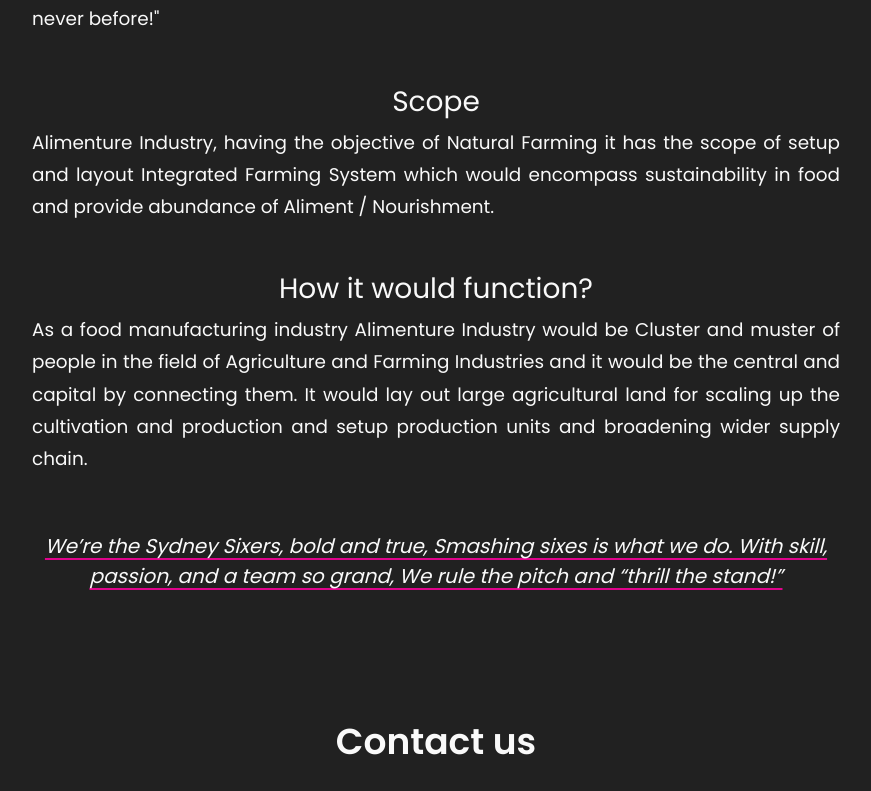
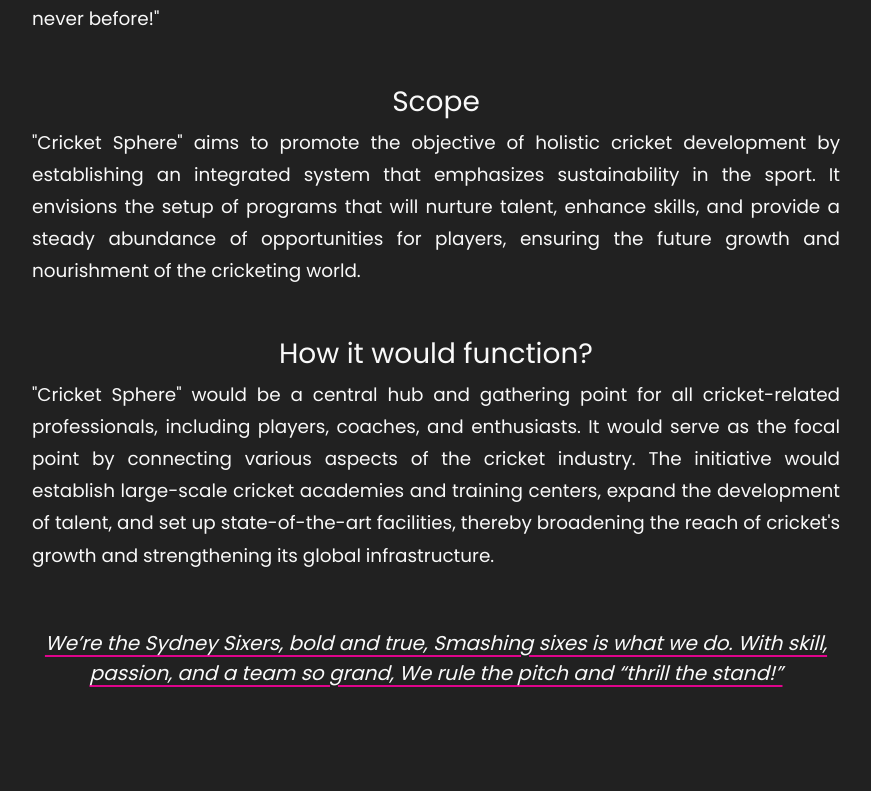
Before and after one commit to logesh-morrison/homepage, a React (Vite) app: page / in a window 1280 px wide. Shown: the part 1469-2260 px from the top of the page, without its empty margins (204-1075 px from the left). Built offline with nearby package versions, Linux system fonts and the light colour scheme.

Commit message:
changes done in uat

```diff
--- a/src/App.jsx
+++ b/src/App.jsx
@@ -5,9 +5,7 @@
 import logo from "./assets/sydney-sixers.svg";
 import ParticlesComponent from "./ParticleComponent.jsx";
 
-
 function App() {
-
   useEffect(() => {
     const navMenu = document.getElementById("nav-menu");
     const navToggle = document.getElementById("nav-toggle");
@@ -162,8 +160,7 @@
 
   return (
     <div className="App dark-theme">
-
-<ParticlesComponent/>
+      <ParticlesComponent />
 
       <header className="header" id="header">
         <nav className="nav container">
@@ -219,7 +216,6 @@
         </nav>
       </header>
       {/* <div id="particles-js"></div> */}
-
 
       <main className="main">
         <section className="home section" id="home">
@@ -294,20 +290,24 @@
 
             <h1 className="about__title">Scope</h1>
             <p className="about__description">
-              Alimenture Industry, having the objective of Natural Farming it
-              has the scope of setup and layout Integrated Farming System which
-              would encompass sustainability in food and provide abundance of
-              Aliment / Nourishment.
+              "Cricket Sphere" aims to promote the objective of holistic cricket
+              development by establishing an integrated system that emphasizes
+              sustainability in the sport. It envisions the setup of programs
+              that will nurture talent, enhance skills, and provide a steady
+              abundance of opportunities for players, ensuring the future growth
+              and nourishment of the cricketing world.
             </p>
 
             <h1 className="about__title">How it would function?</h1>
             <p className="about__description">
-              As a food manufacturing industry Alimenture Industry would be
-              Cluster and muster of people in the field of Agriculture and
-              Farming Industries and it would be the central and capital by
-              connecting them. It would lay out large agricultural land for
-              scaling up the cultivation and production and setup production
-              units and broadening wider supply chain.
+              "Cricket Sphere" would be a central hub and gathering point for
+              all cricket-related professionals, including players, coaches, and
+              enthusiasts. It would serve as the focal point by connecting
+              various aspects of the cricket industry. The initiative would
+              establish large-scale cricket academies and training centers,
+              expand the development of talent, and set up state-of-the-art
+              facilities, thereby broadening the reach of cricket's growth and
+              strengthening its global infrastructure.
             </p>
 
             <div className="about__quotes__container">
--- a/src/ParticleComponent.jsx
+++ b/src/ParticleComponent.jsx
@@ -39,7 +39,7 @@
     }
   }, []); // Empty dependency array ensures this runs once
 
-  return <div id="particles-js" style={{ position: "absolute", width: "100%", height: "100%", zIndex: -1 }}></div>;
+  return <div id="particles-js" style={{ position: "fixed", width: "100%", height: "100%", zIndex: -1 }}></div>;
 };
 
 export default ParticlesComponent;
```
